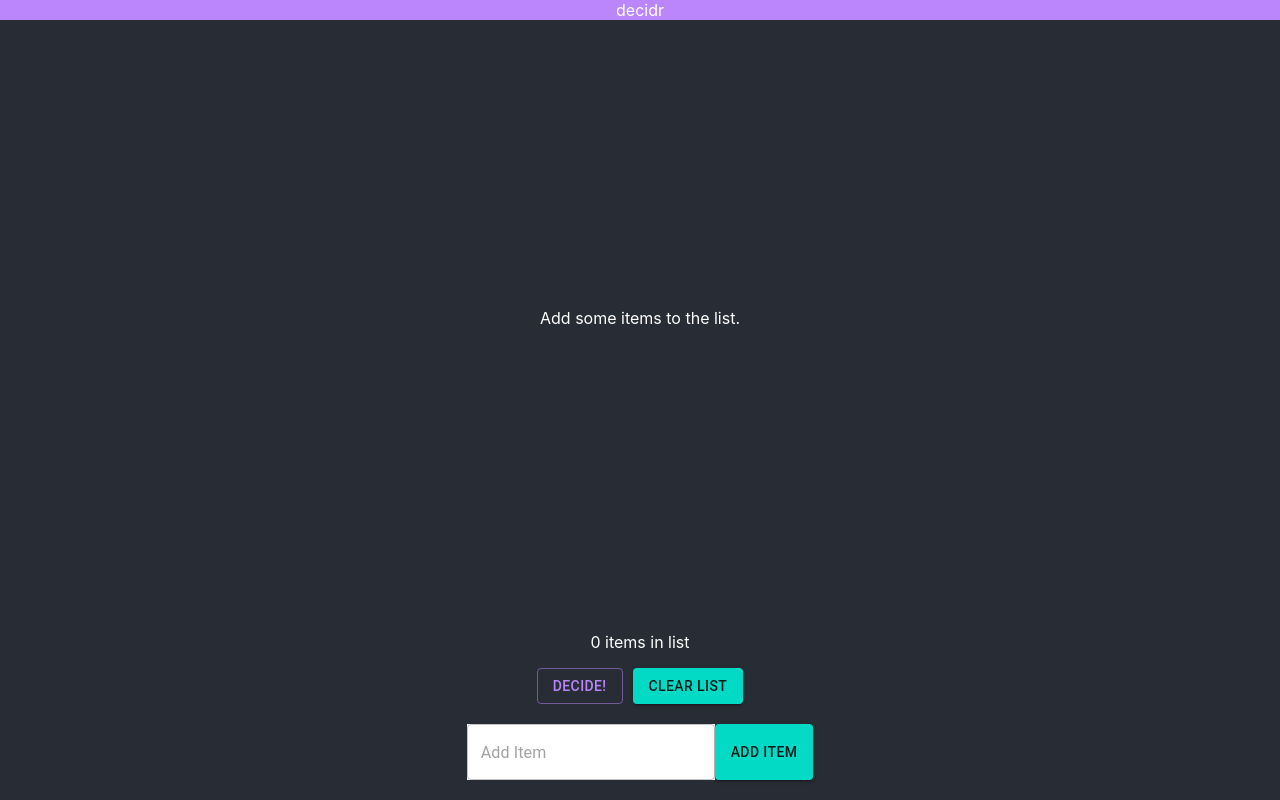
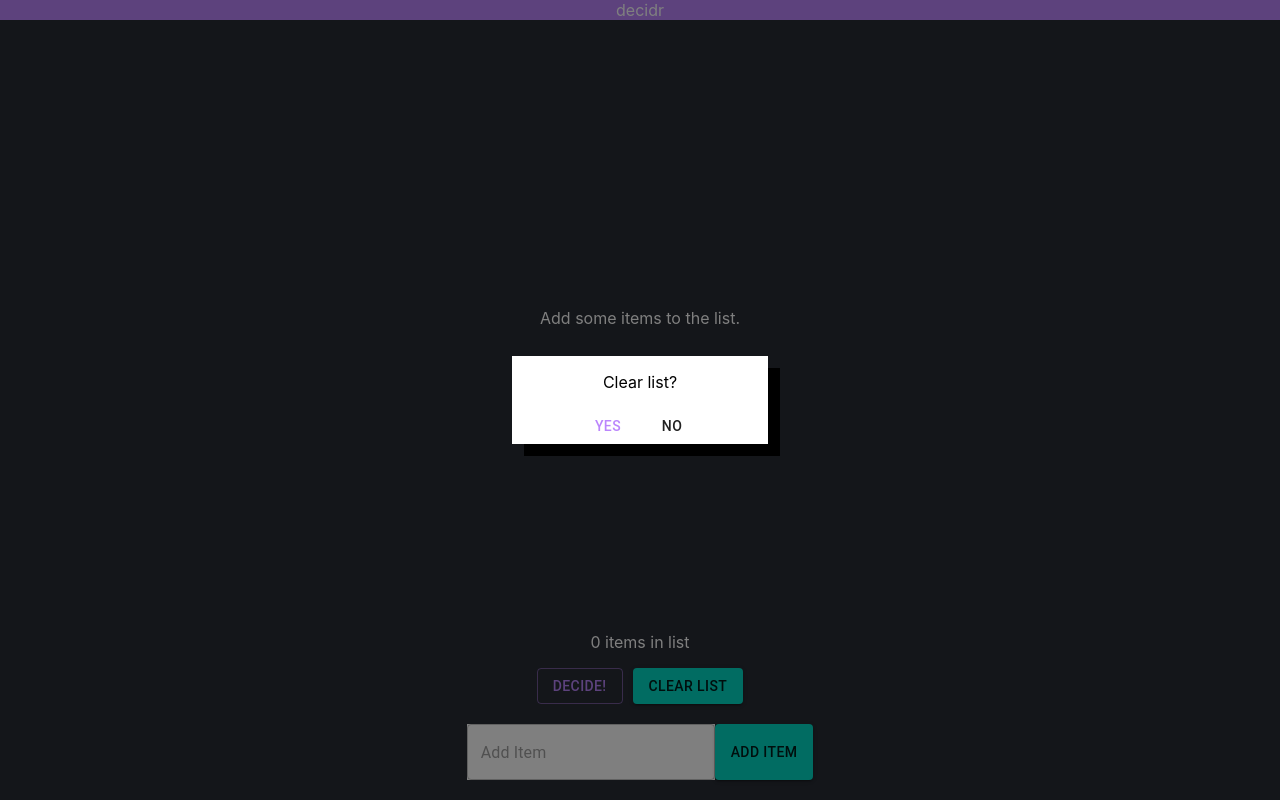
Before and after one commit to xmercado/decidr, a React (Create React App) app: page / in a window 1280 px wide. Both pictures are taken after a click on the button "CLEAR LIST". Built offline with nearby package versions, Linux system fonts and the light colour scheme.

Commit message:
feat(modal): add modal to confirm clear list

```diff
--- a/src/App.css
+++ b/src/App.css
@@ -36,6 +36,19 @@
 
 .AddItemInput {
   background-color: white;
+}
+
+.Modal {
+  display: flex;
+  align-items: center;
+  justify-content: center;
+}
+
+.ModalBox {
+  text-align: center;
+  width: 20vw;
+  background-color: white;
+  box-shadow: 12px 12px;
 }
 
 .Result {
--- a/src/App.js
+++ b/src/App.js
@@ -1,6 +1,8 @@
 import './App.css';
 import React, { useState } from 'react';
 import { Button } from '@material-ui/core';
+import { Modal } from '@mui/material';
+import { Box } from '@mui/system';
 import Header from './components/Header';
 import AddItem from './components/AddItem';
 import SelectItem from './components/SelectItem';
@@ -9,10 +11,16 @@ import ItemList from './components/ItemList';
 function App() {
   const [listContainer, setListContainer] = useState([]);
   const [selectedItem, setSelectedItem] = useState('');
+  const [showModal, setShowModal] = useState(false);
 
   const clearState = () => {
     setListContainer([]);
     setSelectedItem('');
+  }
+
+  const clearList = () => {
+    setListContainer([]);
+    setShowModal(false);
   }
 
   return (
@@ -45,8 +53,40 @@ function App() {
                 listContainer={listContainer}
                 setListContainer={setListContainer}
               />
+              { showModal &&
+                <Modal
+                  className='Modal'
+                  open={showModal}
+                  onClose={() => setShowModal(false)}
+                >
+                  <Box className='ModalBox'>
+                    <p>Clear list?</p>
+                    <Button
+                      onClick={() => clearList()}
+                      color='primary'
+                    >
+                      Yes
+                    </Button>
+                    <Button
+                      onClick={() => setShowModal(false)}
+                    >
+                      No
+                    </Button>
+                  </Box>
+                </Modal>
+              }
+
               <div>
-                <p>{listContainer.length} items in list</p>
+                <p>
+                  {listContainer.length}
+                  {
+                    listContainer.length === 1
+                    ?
+                      ' item in list'
+                    :
+                      ' items in list'
+                  }
+                </p>
                 <SelectItem
                   listContainer={listContainer}
                   setListContainer={setListContainer}
@@ -54,7 +94,7 @@ function App() {
                 <Button
                   style={{marginLeft: 10}}
                   id='back'
-                  onClick={() => setListContainer([])}
+                  onClick={() => setShowModal(true)}
                   variant='contained'
                   color='secondary'
                 >
```
